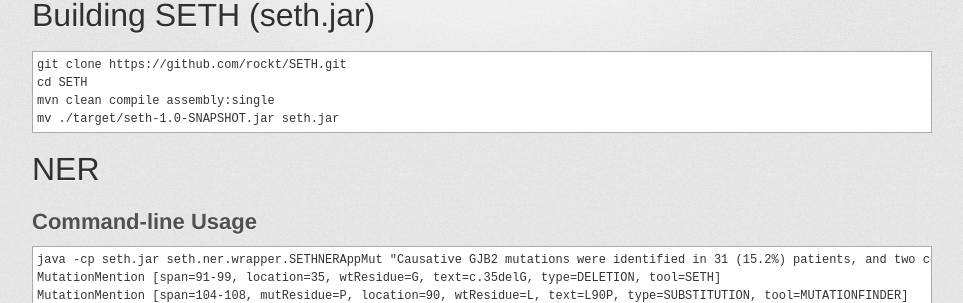
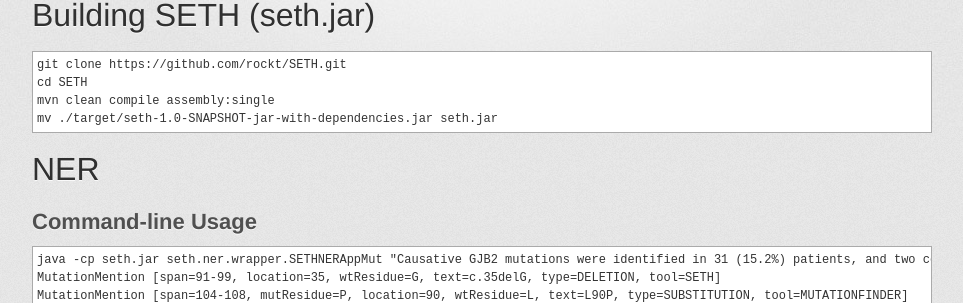
Before and after one commit to rockt/SETH, a Jekyll site: the page built from index.md, in a window 1280 px wide and 900 px high. Shown: the part 448-751 px from the top of the window, without its empty margins (158-1121 px from the left). Built offline with Jekyll 4.4.1, drawn with Linux system fonts in a browser that asks for light colours; some web fonts are replaced; Markdown is read by kramdown in place of the engine named in the settings.

Commit message:
Update index.md

```diff
--- a/index.md
+++ b/index.md
@@ -14,7 +14,7 @@ a process referred to as named entity normalization (NEN).
 	git clone https://github.com/rockt/SETH.git
 	cd SETH
 	mvn clean compile assembly:single
-	mv ./target/seth-1.0-SNAPSHOT.jar seth.jar
+	mv ./target/seth-1.0-SNAPSHOT-jar-with-dependencies.jar seth.jar
 
 # NER
 ## Command-line Usage
```
